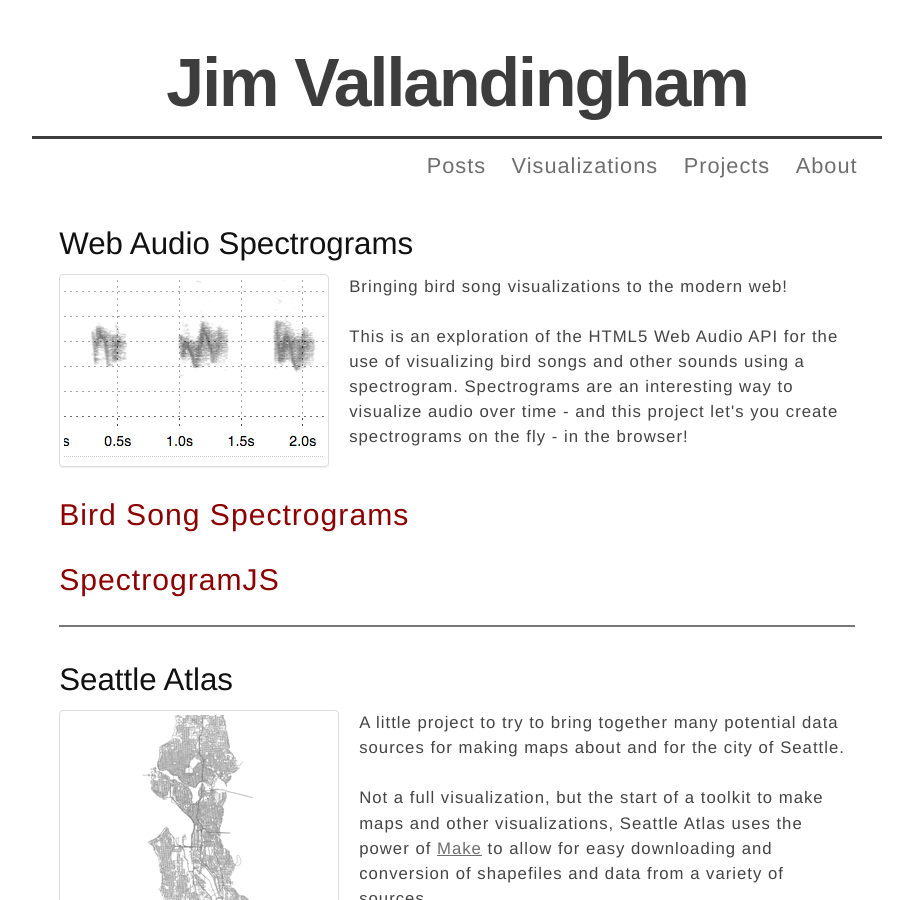
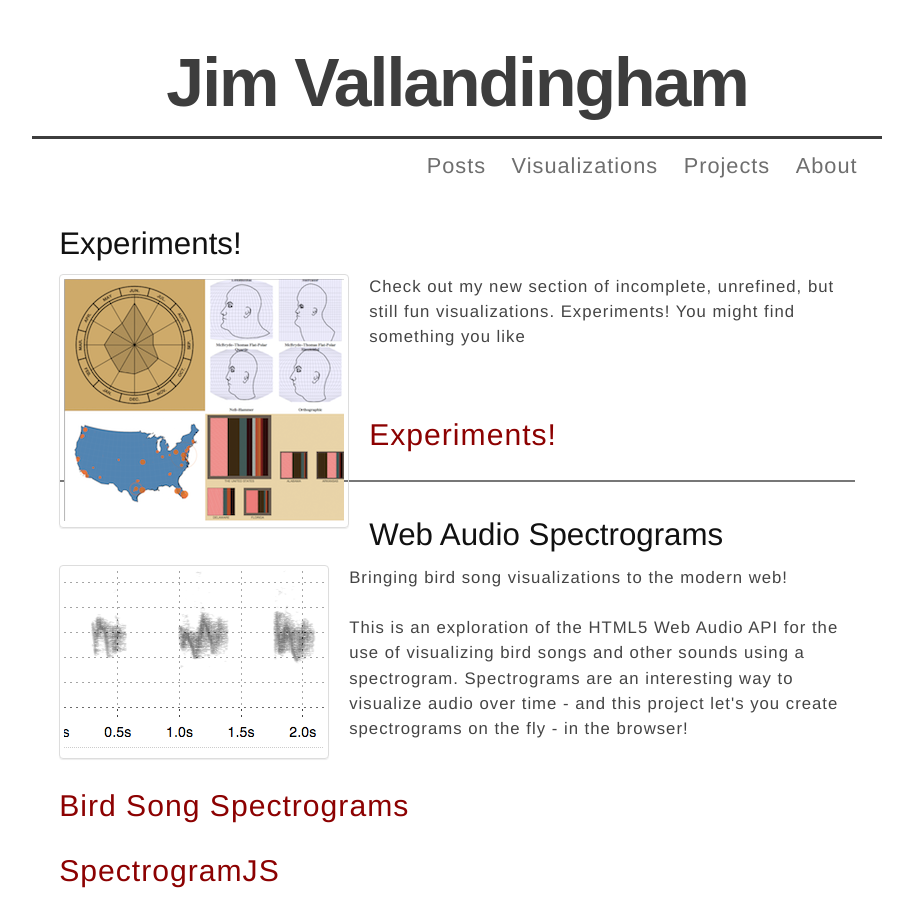
Before and after one commit to vlandham/vlandham.github.com, a Jekyll site: the page built from vis/index.html, in a window 1280 px wide and 900 px high. Shown: the whole window, without its empty margins (183-1096 px from the left). Built offline with Jekyll 4.4.1, drawn with Linux system fonts in a browser that asks for light colours; some web fonts are replaced; Markdown is read by kramdown in place of the engine named in the settings.

Commit message:
add experiments to main page

```diff
--- a/vis/index.html
+++ b/vis/index.html
@@ -3,6 +3,16 @@ layout: default
 title: Visualizations
 ---
 
+<div name="experiments" id="experiments" class="section">
+  <h2>Experiments!</h2>
+  <div class="thumbnail left">
+    <a href="http://vallandingham.me/experiments/"><img src="http://vallandingham.me/images/vis/experiments_thumb.png" alt="image for Experiments"/></a>
+  </div>
+  <p>Check out my new section of incomplete, unrefined, but still fun visualizations. Experiments! You might find something you like</p>
+  <br/>
+  <br/>
+  <p><a class="post_title" href="http://vallandingham.me/experiments/">Experiments!</a></p>
+</div>
 <div name="bird_songs" id="bird_songs" class="section">
   <h2>Web Audio Spectrograms</h2>
   <div class="thumbnail left">
```
Also changed, not shown: images/vis/experiments_thumb.png (added).
